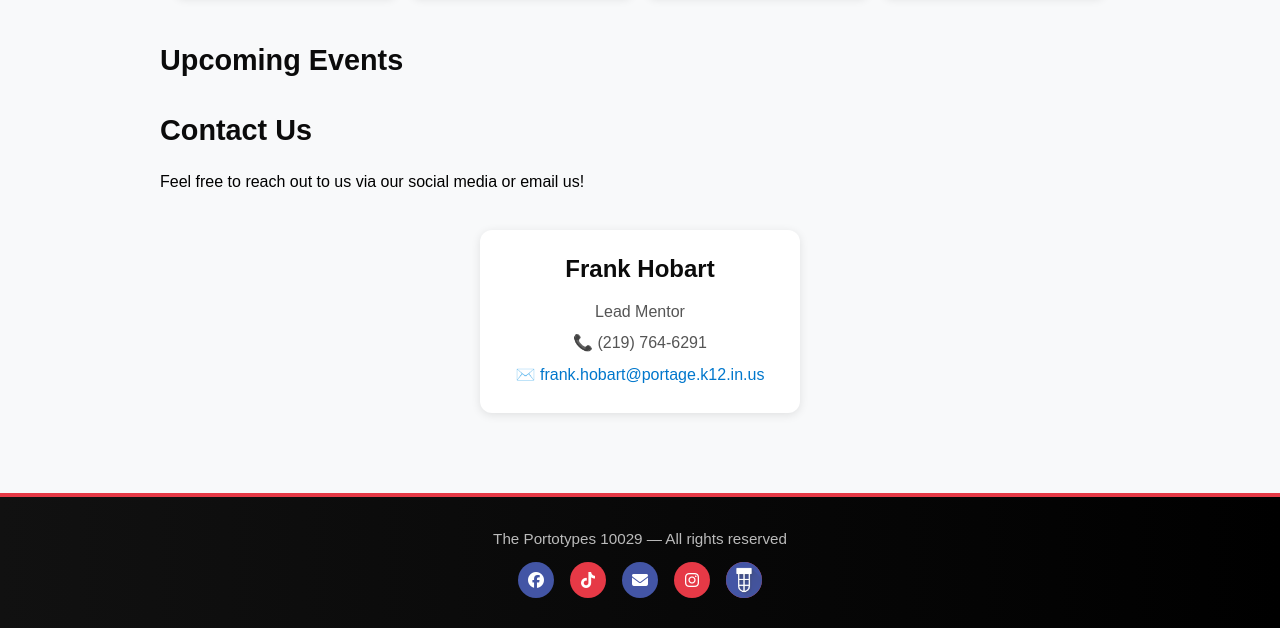
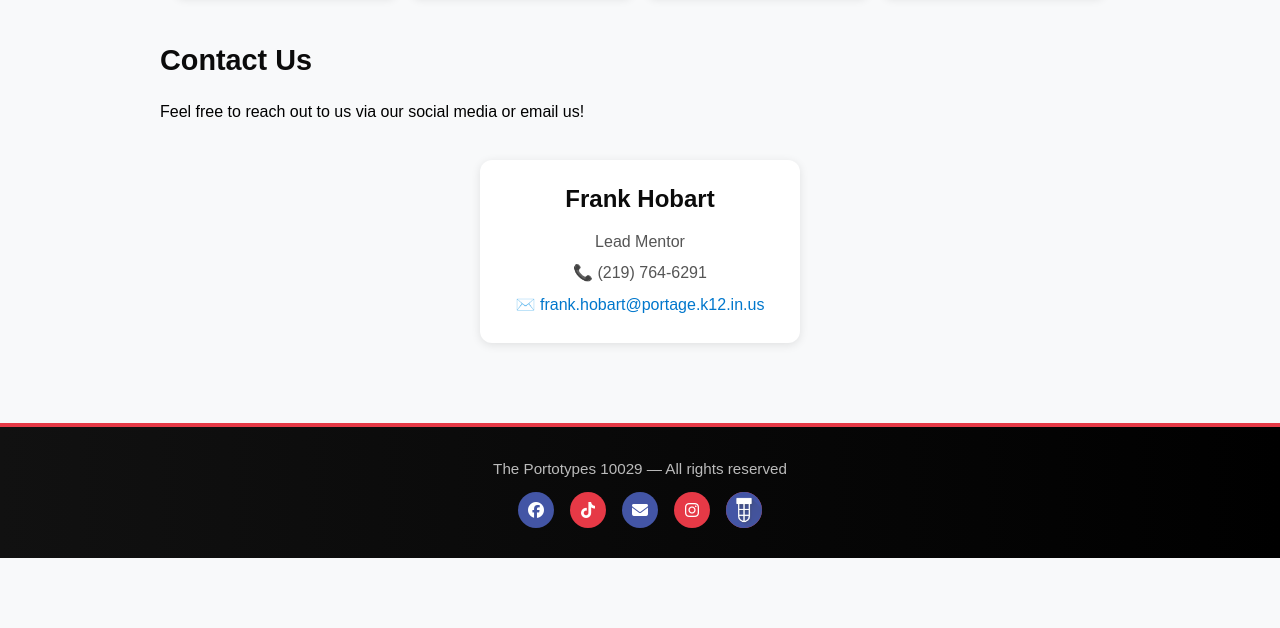
Before and after one commit to Portotypes10029/portotypes-website, a plain HTML site: page index.html in a window 1280 px wide. Shown: the part 2688-3316 px from the top of the page. After the commit the page ends 3246 px from the top, so only its background shows below. Drawn offline with Linux system fonts and the light colour scheme.

Commit message:
removed section about upcoming events, forgot to take it out during last prod update

```diff
--- a/index.html
+++ b/index.html
@@ -158,17 +158,6 @@
         -->
       </div>
     </section>
-
-
-
-    <div id="upcoming-events">
-      <h2>Upcoming Events</h2>
-      <ul id="upcoming-list"></ul>
-    </div>
-
-
-
-
     <section id="contact">
       <h2>Contact Us</h2>
       <p>Feel free to reach out to us via our social media or email us!</p>
```
